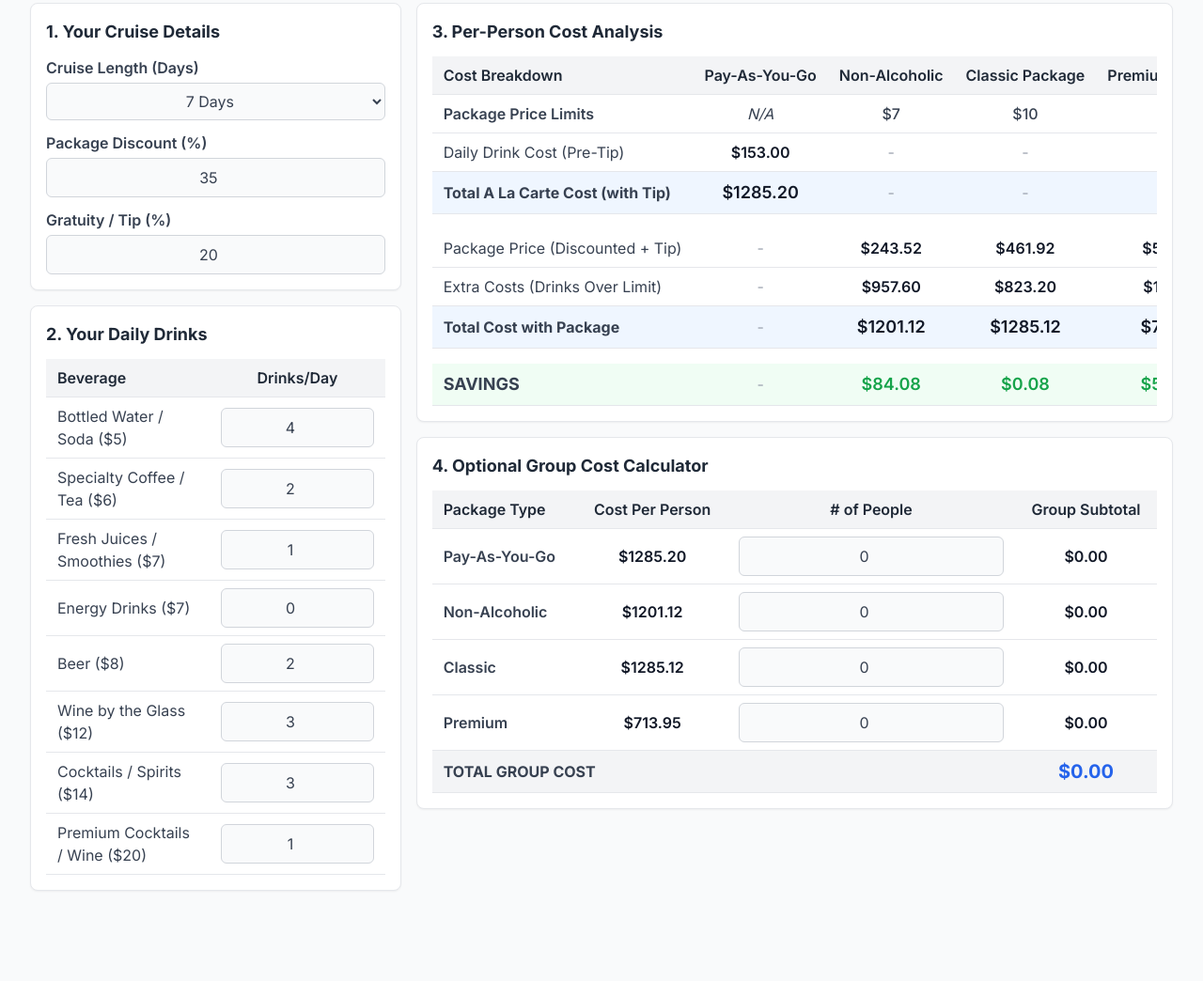
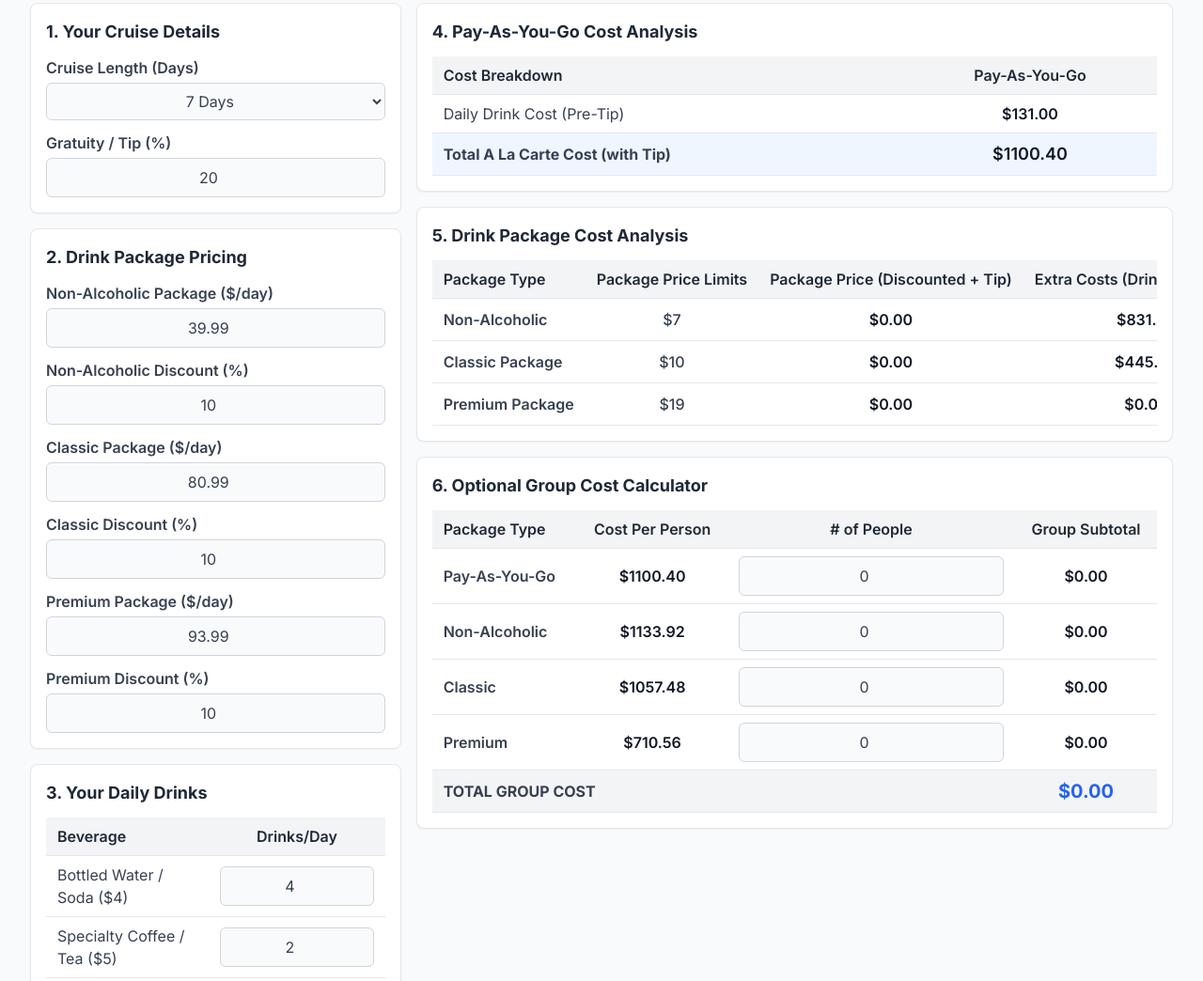
Before and after one commit to NewLara/calculator, a website: page index.html in a window 1280 px wide. Shown: the part 2252-3296 px from the top of the page at 94% size. Drawn offline with nearby package versions, Linux system fonts and the light colour scheme.

Commit message:
Update calculator with editable package prices and improved layout

```diff
--- a/index.html
+++ b/index.html
@@ -233,19 +233,46 @@
                                 </select>
                             </div>
                             <div>
-                                <label for="packageDiscount" class="font-semibold block mb-1">Package Discount (%)</label>
-                                <input type="number" id="packageDiscount" class="input-field" value="35" min="0" max="100">
-                            </div>
-                            <div>
                                 <label for="gratuity" class="font-semibold block mb-1">Gratuity / Tip (%)</label>
                                 <input type="number" id="gratuity" class="input-field" value="20" min="0" max="100">
                             </div>
                         </div>
                     </div>
 
-                    <!-- Section 2: Daily Drinks -->
+                    <!-- Section 2: Drink Package Pricing -->
                     <div class="bg-white p-4 rounded-lg shadow-sm border border-gray-200">
-                        <h3 class="text-lg font-bold mb-3 text-gray-800">2. Your Daily Drinks</h3>
+                        <h3 class="text-lg font-bold mb-3 text-gray-800">2. Drink Package Pricing</h3>
+                        <div class="space-y-3">
+                            <div>
+                                <label for="naPackagePrice" class="font-semibold block mb-1">Non-Alcoholic Package ($/day)</label>
+                                <input type="number" id="naPackagePrice" class="input-field" value="39.99" min="0" step="0.01">
+                            </div>
+                            <div>
+                                <label for="naPackageDiscount" class="font-semibold block mb-1">Non-Alcoholic Discount (%)</label>
+                                <input type="number" id="naPackageDiscount" class="input-field" value="10" min="0" max="100">
+                            </div>
+                            <div>
+                                <label for="classicPackagePrice" class="font-semibold block mb-1">Classic Package ($/day)</label>
+                                <input type="number" id="classicPackagePrice" class="input-field" value="80.99" min="0" step="0.01">
+                            </div>
+                            <div>
+                                <label for="classicPackageDiscount" class="font-semibold block mb-1">Classic Discount (%)</label>
+                                <input type="number" id="classicPackageDiscount" class="input-field" value="10" min="0" max="100">
+                            </div>
+                            <div>
+                                <label for="premiumPackagePrice" class="font-semibold block mb-1">Premium Package ($/day)</label>
+                                <input type="number" id="premiumPackagePrice" class="input-field" value="93.99" min="0" step="0.01">
+                            </div>
+                            <div>
+                                <label for="premiumPackageDiscount" class="font-semibold block mb-1">Premium Discount (%)</label>
+                                <input type="number" id="premiumPackageDiscount" class="input-field" value="10" min="0" max="100">
+                            </div>
+                        </div>
+                    </div>
+
+                    <!-- Section 3: Daily Drinks -->
+                    <div class="bg-white p-4 rounded-lg shadow-sm border border-gray-200">
+                        <h3 class="text-lg font-bold mb-3 text-gray-800">3. Your Daily Drinks</h3>
                         <table class="w-full text-left">
                             <thead>
                                 <tr>
@@ -262,70 +289,69 @@
 
                 <!-- Right Column: Results -->
                 <div class="lg:col-span-2 space-y-4">
-                    <!-- Section 3: Per-Person Analysis -->
+                    <!-- Section 4: Pay-As-You-Go Analysis -->
                     <div class="bg-white p-4 rounded-lg shadow-sm border border-gray-200">
-                        <h3 class="text-lg font-bold mb-3 text-gray-800">3. Per-Person Cost Analysis</h3>
+                        <h3 class="text-lg font-bold mb-3 text-gray-800">4. Pay-As-You-Go Cost Analysis</h3>
                         <div class="overflow-x-auto">
                             <table class="w-full min-w-max text-center">
                                 <thead>
                                     <tr>
                                         <th class="table-cell header-cell text-left">Cost Breakdown</th>
                                         <th class="table-cell header-cell">Pay-As-You-Go</th>
-                                        <th class="table-cell header-cell">Non-Alcoholic</th>
-                                        <th class="table-cell header-cell">Classic Package</th>
-                                        <th class="table-cell header-cell">Premium Package</th>
                                     </tr>
                                 </thead>
                                 <tbody>
                                     <tr>
-                                        <td class="table-cell text-left font-semibold">Package Price Limits</td>
-                                        <td class="table-cell italic">N/A</td>
-                                        <td class="table-cell font-medium">$7</td>
-                                        <td class="table-cell font-medium">$10</td>
-                                        <td class="table-cell font-medium">$19</td>
-                                    </tr>
-                                    <tr>
                                         <td class="table-cell text-left">Daily Drink Cost (Pre-Tip)</td>
                                         <td class="table-cell results-cell" id="paygoDailyCost">$0.00</td>
-                                        <td class="table-cell text-gray-400">-</td>
-                                        <td class="table-cell text-gray-400">-</td>
-                                        <td class="table-cell text-gray-400">-</td>
                                     </tr>
                                     <tr class="bg-blue-50">
                                         <td class="table-cell text-left font-bold">Total A La Carte Cost (with Tip)</td>
                                         <td class="table-cell results-cell text-lg" id="paygoTotalCost">$0.00</td>
-                                        <td class="table-cell text-gray-400">-</td>
-                                        <td class="table-cell text-gray-400">-</td>
-                                        <td class="table-cell text-gray-400">-</td>
                                     </tr>
-                                    <tr><td colspan="5" class="py-2"></td></tr>
+                                </tbody>
+                            </table>
+                        </div>
+                    </div>
+
+                    <!-- Section 5: Drink Package Analysis -->
+                    <div class="bg-white p-4 rounded-lg shadow-sm border border-gray-200">
+                        <h3 class="text-lg font-bold mb-3 text-gray-800">5. Drink Package Cost Analysis</h3>
+                        <div class="overflow-x-auto">
+                            <table class="w-full min-w-max text-center">
+                                <thead>
                                     <tr>
-                                        <td class="table-cell text-left">Package Price (Discounted + Tip)</td>
-                                        <td class="table-cell text-gray-400">-</td>
+                                        <th class="table-cell header-cell text-left">Package Type</th>
+                                        <th class="table-cell header-cell">Package Price Limits</th>
+                                        <th class="table-cell header-cell">Package Price (Discounted + Tip)</th>
+                                        <th class="table-cell header-cell">Extra Costs (Drinks Over Limit)</th>
+                                        <th class="table-cell header-cell">Total Cost with Package</th>
+                                        <th class="table-cell header-cell">SAVINGS</th>
+                                    </tr>
+                                </thead>
+                                <tbody>
+                                    <tr>
+                                        <td class="table-cell text-left font-semibold">Non-Alcoholic</td>
+                                        <td class="table-cell font-medium">$7</td>
                                         <td class="table-cell results-cell" id="naPackagePrice">$0.00</td>
-                                        <td class="table-cell results-cell" id="classicPackagePrice">$0.00</td>
-                                        <td class="table-cell results-cell" id="premiumPackagePrice">$0.00</td>
+                                        <td class="table-cell results-cell" id="naExtraCost">$0.00</td>
+                                        <td class="table-cell results-cell text-lg" id="naTotalCost">$0.00</td>
+                                        <td class="table-cell results-cell text-lg" id="naSavings">$0.00</td>
                                     </tr>
                                     <tr>
-                                        <td class="table-cell text-left">Extra Costs (Drinks Over Limit)</td>
-                                        <td class="table-cell text-gray-400">-</td>
-                                        <td class="table-cell results-cell" id="naExtraCost">$0.00</td>
+                                        <td class="table-cell text-left font-semibold">Classic Package</td>
+                                        <td class="table-cell font-medium">$10</td>
+                                        <td class="table-cell results-cell" id="classicPackagePrice">$0.00</td>
                                         <td class="table-cell results-cell" id="classicExtraCost">$0.00</td>
+                                        <td class="table-cell results-cell text-lg" id="classicTotalCost">$0.00</td>
+                                        <td class="table-cell results-cell text-lg" id="classicSavings">$0.00</td>
+                                    </tr>
+                                    <tr>
+                                        <td class="table-cell text-left font-semibold">Premium Package</td>
+                                        <td class="table-cell font-medium">$19</td>
+                                        <td class="table-cell results-cell" id="premiumPackagePrice">$0.00</td>
                                         <td class="table-cell results-cell" id="premiumExtraCost">$0.00</td>
-                                    </tr>
-                                    <tr class="bg-blue-50">
-                                        <td class="table-cell text-left font-bold">Total Cost with Package</td>
-                                        <td class="table-cell text-gray-400">-</td>
-                                        <td class="table-cell results-cell text-lg" id="naTotalCost">$0.00</td>
-                                        <td class="table-cell results-cell text-lg" id="classicTotalCost">$0.00</td>
                                         <td class="table-cell results-cell text-lg" id="premiumTotalCost">$0.00</td>
-                                    </tr>
-                                    <tr><td colspan="5" class="py-2"></td></tr>
-                                    <tr class="bg-green-50">
-                                        <td class="table-cell text-left font-bold text-lg">SAVINGS</td>
-                                        <td class="table-cell text-gray-400">-</td>
-                                        <td class="table-cell results-cell text-lg" id="naSavings">$0.00</td>
-                                        <td class="table-cell results-cell text-lg" id="classicSavings">$0.00</td>
                                         <td class="table-cell results-cell text-lg" id="premiumSavings">$0.00</td>
                                     </tr>
                                 </tbody>
@@ -333,9 +359,9 @@
                         </div>
                     </div>
 
-                    <!-- Section 4: Group Calculator -->
+                    <!-- Section 6: Group Calculator -->
                     <div class="bg-white p-4 rounded-lg shadow-sm border border-gray-200">
-                        <h3 class="text-lg font-bold mb-3 text-gray-800">4. Optional Group Cost Calculator</h3>
+                        <h3 class="text-lg font-bold mb-3 text-gray-800">6. Optional Group Cost Calculator</h3>
                         <div class="overflow-x-auto">
                             <table class="w-full min-w-max text-center">
                                 <thead>
@@ -518,20 +544,20 @@
     <script>
         // --- DATA AND CONFIGURATION ---
         const drinkData = [
-            { id: 'water', name: 'Bottled Water / Soda', price: 5, defaultCount: 4 },
-            { id: 'coffee', name: 'Specialty Coffee / Tea', price: 6, defaultCount: 2 },
-            { id: 'juice', name: 'Fresh Juices / Smoothies', price: 7, defaultCount: 1 },
+            { id: 'water', name: 'Bottled Water / Soda', price: 4, defaultCount: 4 },
+            { id: 'coffee', name: 'Specialty Coffee / Tea', price: 5, defaultCount: 2 },
+            { id: 'juice', name: 'Fresh Juices / Smoothies', price: 6, defaultCount: 1 },
             { id: 'energy', name: 'Energy Drinks', price: 7, defaultCount: 0 },
             { id: 'beer', name: 'Beer', price: 8, defaultCount: 2 },
-            { id: 'wine', name: 'Wine by the Glass', price: 12, defaultCount: 3 },
-            { id: 'cocktails', name: 'Cocktails / Spirits', price: 14, defaultCount: 3 },
-            { id: 'premium', name: 'Premium Cocktails / Wine', price: 20, defaultCount: 1 }
+            { id: 'wine', name: 'Wine by the Glass', price: 10, defaultCount: 3 },
+            { id: 'cocktails', name: 'Cocktails / Spirits', price: 12, defaultCount: 3 },
+            { id: 'premium', name: 'Premium Cocktails / Wine', price: 17, defaultCount: 1 }
         ];
 
         const packageData = {
-            nonAlcoholic: { name: 'Non-Alcoholic', dailyRate: 44.60, limit: 7 },
-            classic: { name: 'Classic', dailyRate: 84.60, limit: 10 },
-            premium: { name: 'Premium', dailyRate: 99.99, limit: 19 }
+            nonAlcoholic: { name: 'Non-Alcoholic', limit: 7 },
+            classic: { name: 'Classic', limit: 10 },
+            premium: { name: 'Premium', limit: 19 }
         };
 
         // --- INITIALIZATION ---
@@ -579,8 +605,14 @@
         function calculateAll() {
             // 1. Get user inputs
             const cruiseLength = parseFloat(document.getElementById('cruiseLength').value) || 0;
-            const discount = parseFloat(document.getElementById('packageDiscount').value) / 100 || 0;
             const gratuity = parseFloat(document.getElementById('gratuity').value) / 100 || 0;
+
+            const naPackagePrice = parseFloat(document.getElementById('naPackagePrice').value) || 0;
+            const naPackageDiscount = parseFloat(document.getElementById('naPackageDiscount').value) / 100 || 0;
+            const classicPackagePrice = parseFloat(document.getElementById('classicPackagePrice').value) || 0;
+            const classicPackageDiscount = parseFloat(document.getElementById('classicPackageDiscount').value) / 100 || 0;
+            const premiumPackagePrice = parseFloat(document.getElementById('premiumPackagePrice').value) || 0;
+            const premiumPackageDiscount = parseFloat(document.getElementById('premiumPackageDiscount').value) / 100 || 0;
 
             const dailyDrinks = drinkData.map(d => ({
                 ...d,
@@ -592,9 +624,9 @@
             const totalPayGoCost = dailyCostPreTip * cruiseLength * (1 + gratuity);
 
             // 3. Calculate costs for each package
-            const naResult = calculatePackageCost(packageData.nonAlcoholic, dailyDrinks, cruiseLength, discount, gratuity, totalPayGoCost);
-            const classicResult = calculatePackageCost(packageData.classic, dailyDrinks, cruiseLength, discount, gratuity, totalPayGoCost);
-            const premiumResult = calculatePackageCost(packageData.premium, dailyDrinks, cruiseLength, discount, gratuity, totalPayGoCost);
+            const naResult = calculatePackageCost(naPackagePrice, naPackageDiscount, dailyDrinks, cruiseLength, gratuity, totalPayGoCost, 'nonAlcoholic');
+            const classicResult = calculatePackageCost(classicPackagePrice, classicPackageDiscount, dailyDrinks, cruiseLength, gratuity, totalPayGoCost, 'classic');
+            const premiumResult = calculatePackageCost(premiumPackagePrice, premiumPackageDiscount, dailyDrinks, cruiseLength, gratuity, totalPayGoCost, 'premium');
 
             // 4. Calculate group costs
             const groupCosts = calculateGroupCosts({
@@ -615,13 +647,17 @@
             });
         }
 
-        function calculatePackageCost(packageInfo, dailyDrinks, length, discount, tip, payGoTotal) {
+        function calculatePackageCost(packagePrice, discount, dailyDrinks, length, tip, payGoTotal, packageType) {
             // Calculate the base price of the package itself
-            const packagePrice = packageInfo.dailyRate * length * (1 - discount) * (1 + tip);
+            const packagePriceAfterDiscount = packagePrice * (1 - discount);
+            const packagePriceWithTip = packagePriceAfterDiscount * length * (1 + tip);
+
+            // Get the correct limit for this package type
+            const packageLimit = packageData[packageType].limit;
 
             // Calculate extra costs for drinks that exceed the package's price limit
             const extraCosts = dailyDrinks.reduce((sum, drink) => {
-                if (drink.price > packageInfo.limit && drink.count > 0) {
+                if (drink.price > packageLimit && drink.count > 0) {
                     // The full cost of the drink is extra
                     const dailyExtra = drink.count * drink.price;
                     return sum + dailyExtra;
@@ -629,10 +665,10 @@
                 return sum;
             }, 0) * length * (1 + tip);
 
-            const totalCost = packagePrice + extraCosts;
+            const totalCost = packagePriceWithTip + extraCosts;
             const savings = payGoTotal - totalCost;
 
-            return { packagePrice, extraCosts, totalCost, savings };
+            return { packagePrice: packagePriceWithTip, extraCosts, totalCost, savings };
         }
 
         function calculateGroupCosts(costs) {
@@ -661,10 +697,11 @@
                 cell.classList.toggle('savings-negative', value < 0);
             };
 
-            // Section 3: Per-Person Analysis
+            // Section 4: Pay-As-You-Go Analysis
             document.getElementById('paygoDailyCost').textContent = format(results.dailyCostPreTip);
             document.getElementById('paygoTotalCost').textContent = format(results.totalPayGoCost);
 
+            // Section 5: Drink Package Analysis
             document.getElementById('naPackagePrice').textContent = format(results.naResult.packagePrice);
             document.getElementById('naExtraCost').textContent = format(results.naResult.extraCosts);
             document.getElementById('naTotalCost').textContent = format(results.naResult.totalCost);
@@ -680,7 +717,7 @@
             document.getElementById('premiumTotalCost').textContent = format(results.premiumResult.totalCost);
             updateSavingsCell('premiumSavings', results.premiumResult.savings);
 
-            // Section 4: Group Calculator
+            // Section 6: Group Calculator
             document.getElementById('groupPaygoCost').textContent = format(results.totalPayGoCost);
             document.getElementById('groupNaCost').textContent = format(results.naResult.totalCost);
             document.getElementById('groupClassicCost').textContent = format(results.classicResult.totalCost);
```
